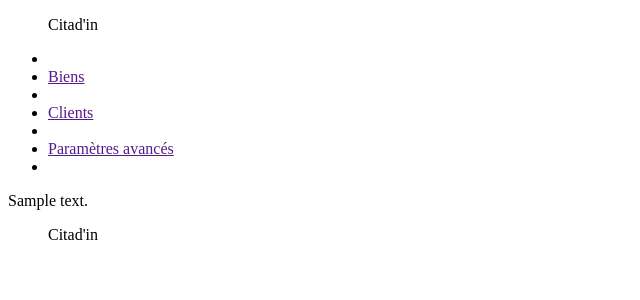
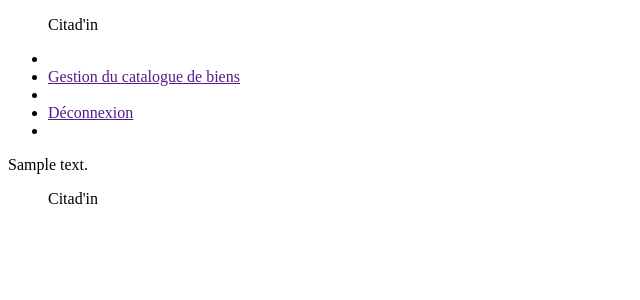
Before and after one commit to mirsal/citadin, a PHP site: template apps/backend/templates/layout.php in a window 1280 px wide. Shown: the top 300 px of the page, without its empty margins (0-640 px from the left). Run offline with PHP 8.4, Linux system fonts and the light colour scheme; the template is opened without the code that fills it: most values are stand-ins (such as "Sample title", 1, 10 or a date in 2020); data that the repository does not hold is empty.

Commit message:
Rework the backend navigation

```diff
--- a/apps/backend/templates/layout.php
+++ b/apps/backend/templates/layout.php
@@ -22,11 +22,9 @@
 			<figure class="logo">Citad'in</figure>
 			<nav><ul>
 				<li class="left"></li>
-				<li><a href="<?php echo url_for('property')?>">Biens</a></li>
-				<li class="separator"></li>
-				<li><a href="<?php echo url_for('homepage')?>">Clients</a></li>
+				<li><a href="<?php echo url_for('property')?>">Gestion du catalogue de biens</a></li>
                 <li class="separator"></li>
-				<li><a href="<?php echo url_for('homepage')?>">Paramètres avancés</a></li>
+				<li><a href="<?php echo url_for('sf_guard_signout')?>">Déconnexion</a></li>
 				<li class="right"></li>
 			</ul></nav>
 		</div>
```
